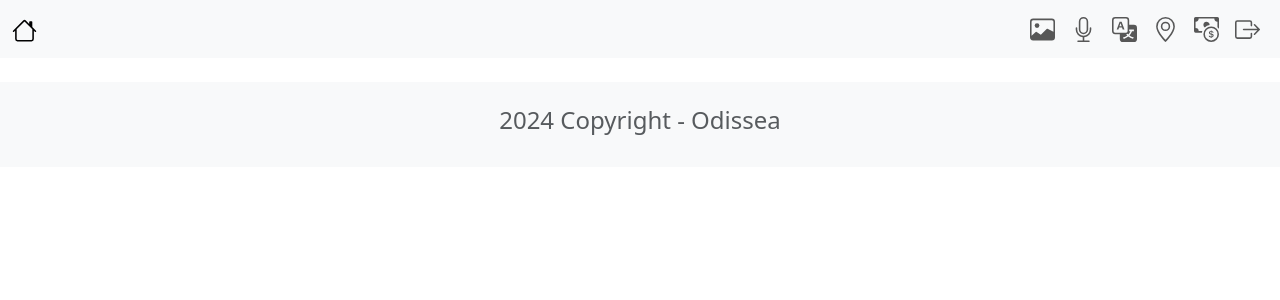
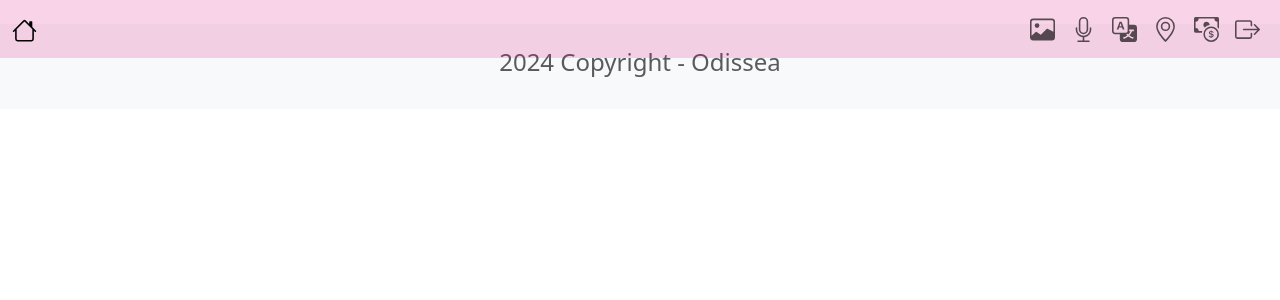
Before and after one commit to SofiAlfonso/Odissea, a Django app: template accounts/templates/home.html in a window 1280 px wide. Shown: the top 300 px of the page. Run offline with Django 4.2, Linux system fonts and the light colour scheme; the template is opened without the code that fills it, so the values that code supplies are empty.

Commit message:
color barra de navegació y posición fixed

```diff
--- a/ODDISEAPROJECT/templates/base.html
+++ b/ODDISEAPROJECT/templates/base.html
@@ -11,10 +11,16 @@
         {
             color: rgb(219, 12, 126);
         }
+        .navbar
+        {
+            background-color: rgba(219, 12, 126, 0.176);
+        }
+
+
     </style>
 </head>
 <body>
-    <nav class="navbar navbar-expand-lg bg-body-tertiary">
+    <nav class="navbar navbar-expand-lg fixed-top  ">
 
         <div class="container-fluid">
             <a class="navbar-brand" href="{% url 'home' %}">
```
Also changed, not shown: db.sqlite3. Lines whose indentation alone changed are shown as unchanged.
